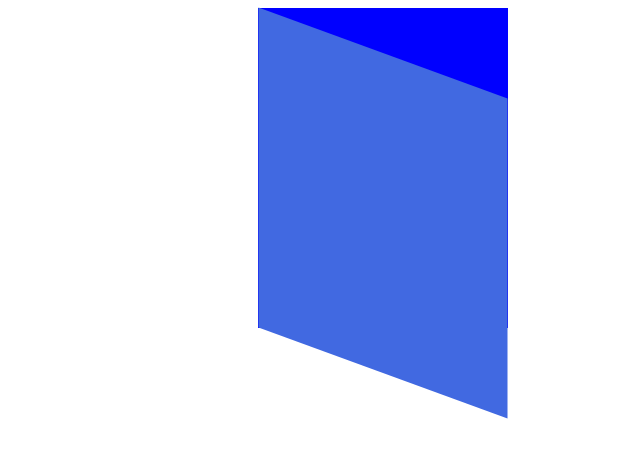
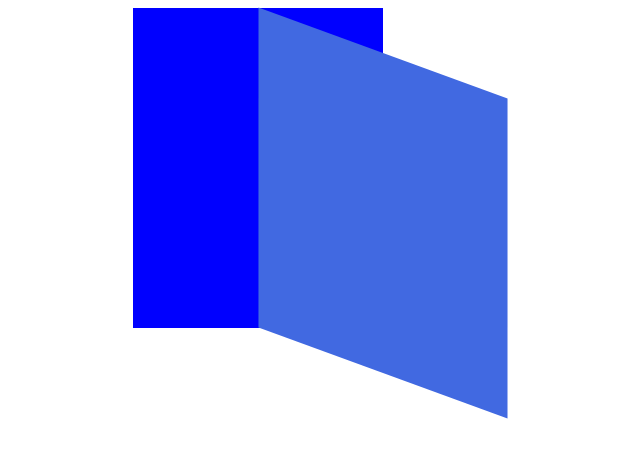
Before and after one commit to asadbeknp/first_repo, a plain HTML site: page index.html in a window 1280 px wide. Shown: the whole page, without its empty margins (382-1022 px from the left). Drawn offline with Linux system fonts and the light colour scheme.

Commit message:
style was changed

```diff
--- a/style/style.css
+++ b/style/style.css
@@ -14,9 +14,6 @@
     height: 100%;
     background-color: blue;
     z-index: 0;
-    top: 0;
-    right: 0;
-    transform-style: preserve-3d;
     perspective: 600px;
 }
 
```
